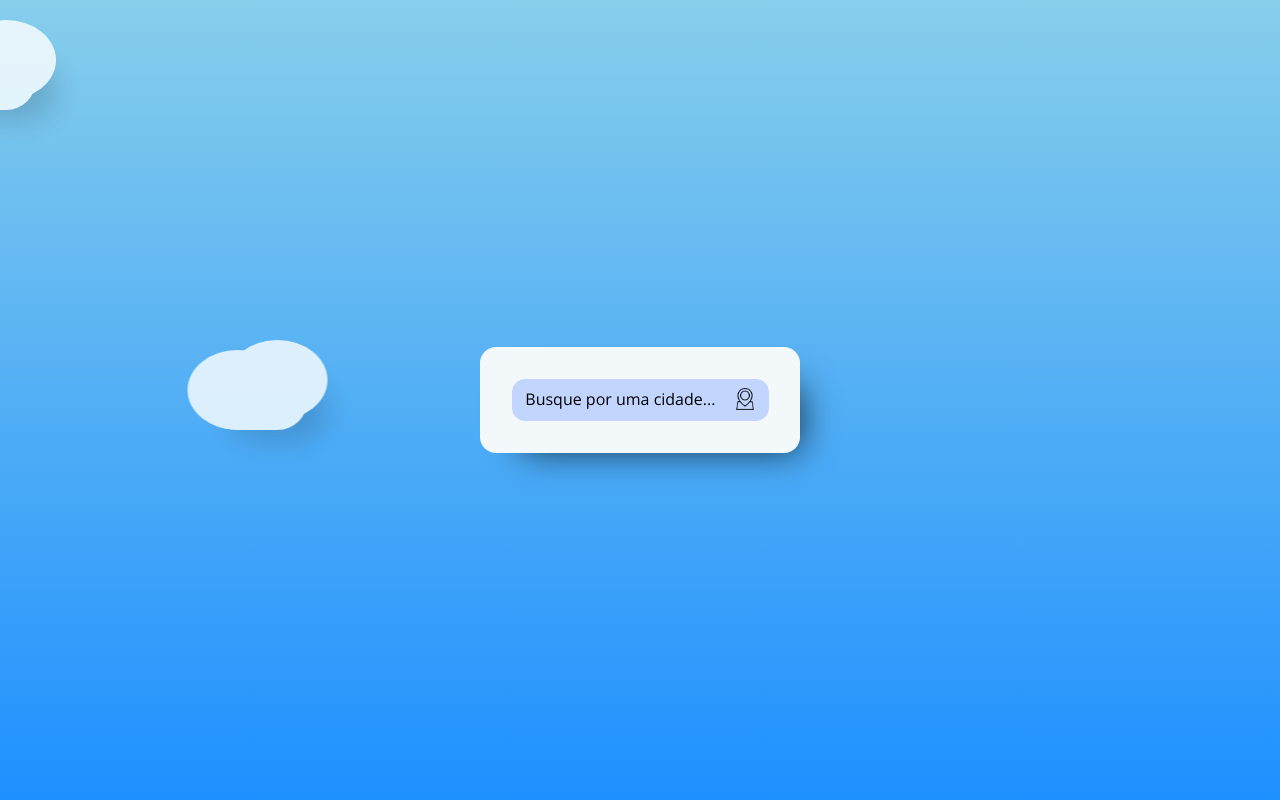
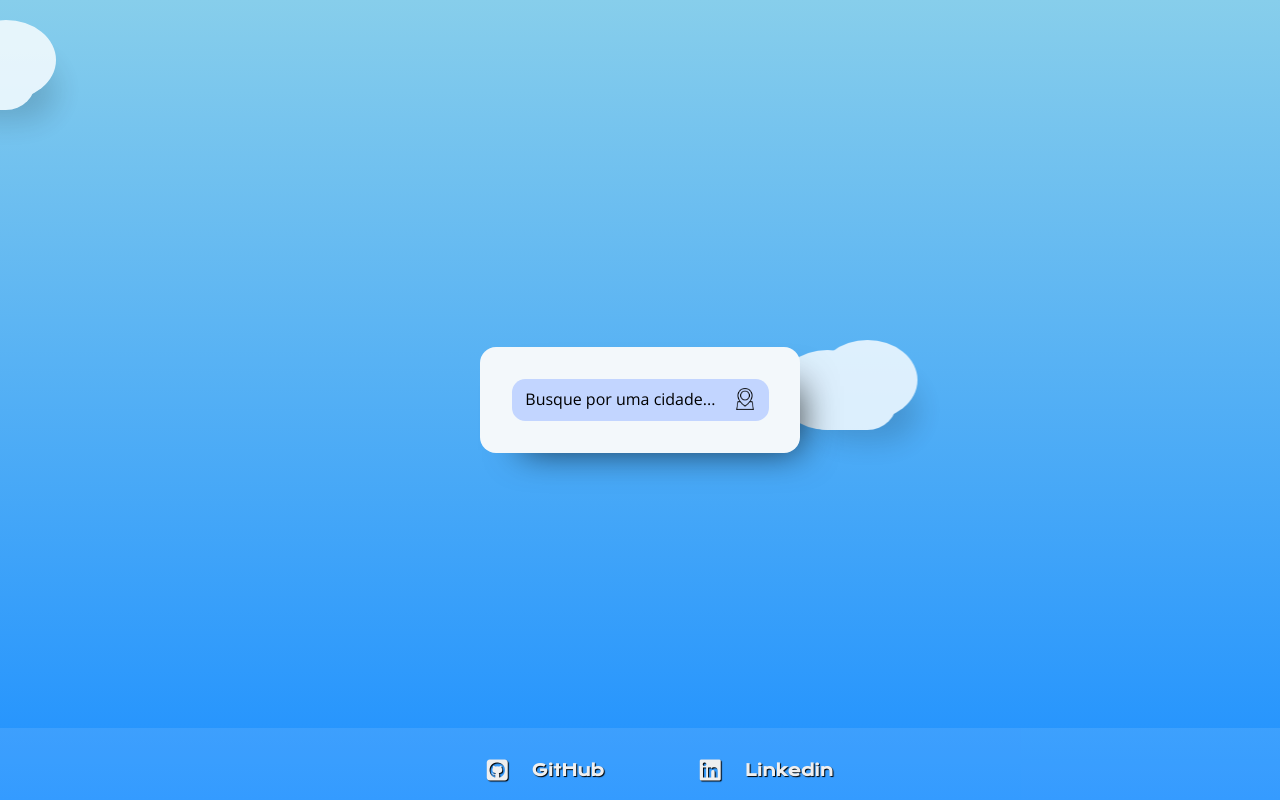
Before and after one commit to JoelJR27/App-de-previsao-do-tempo, a plain HTML site: page index.html in a window 1280 px wide. Drawn offline with nearby package versions, Linux system fonts and the light colour scheme.

Commit message:
adicionado um footer com minhas redes sociais

```diff
--- a/index.html
+++ b/index.html
@@ -99,6 +99,27 @@
         </li> -->
       </ul>
     </main>
-    <script type="module" src="./main.js"></script>
+    <footer class="footer">
+      <ul class="links__list">
+        <li class="links__list__item">
+          <a href="https://github.com/JoelJR27" target="_blank" rel="noreferrer">
+            <i class="fa-brands fa-square-github"></i>
+            <h3>GitHub</h3>
+          </a>
+        </li>
+        <li class="links__list__item">
+          <a href="https://www.linkedin.com/in/joelviana27/" target="_blank" rel="noreferrer">
+            <i class="fa-brands fa-linkedin"></i>
+            <h3>Linkedin</h3>
+          </a>
+        </li>
+        <!-- <li><a href=""></a></li> -->
+      </ul>
+    </footer>
+    <script type="text/javascript" src="./main.js"></script>
+    <script
+      src="https://kit.fontawesome.com/9e31a514e1.js"
+      crossorigin="anonymous"
+    ></script>
   </body>
 </html>
--- a/main.js
+++ b/main.js
@@ -86,7 +86,6 @@ form.addEventListener("submit", (e) => {
 });
 
 body.addEventListener("click", (e) => {
-  e.preventDefault();
   if (e.target == body) {
     toggleClass("hidden", cityName, containerTemp, ulAdditionalInfos);
   }
--- a/styles.css
+++ b/styles.css
@@ -1,6 +1,7 @@
 @import url("./styles/skyBackground.css");
 @import url("styles/container.css");
 @import url("./styles/mediaQueries.css");
+@import url("./styles/footer.css");
 :root {
   --box-shadow: 21px 18px 36px -21px rgba(0, 0, 0, 0.75);
 }
@@ -12,6 +13,7 @@ body {
   height: 100vh;
   display: flex;
   align-items: center;
+  justify-content: center;
   font-family: "Krona One", serif;
 }
 
--- a/styles/container.css
+++ b/styles/container.css
@@ -6,7 +6,7 @@
   border-radius: 1em;
   display: flex;
   flex-direction: column;
-  align-items: center;
+  justify-self: center;
   z-index: 999;
   box-shadow: var(--box-shadow);
 }
--- /dev/null
+++ b/styles/footer.css
@@ -0,0 +1,27 @@
+.footer{
+    background-color: rgba(251, 251, 251, 0.1);
+    position: fixed;
+    top: 91%;
+    width: 100%;
+}
+
+.links__list{
+    display: flex;
+    justify-content: center;
+    gap: 6em;
+    list-style-type: none;
+}
+
+.links__list__item a{
+    display: flex;
+    align-items: center;
+    gap: 1em;
+    text-decoration: none;
+    color: #efefef;
+    text-shadow: 1px 1px 1px  #000;
+    font-size: 24px;
+}
+
+.links__list__item a h3{
+    font-size: 1rem;
+}
```
